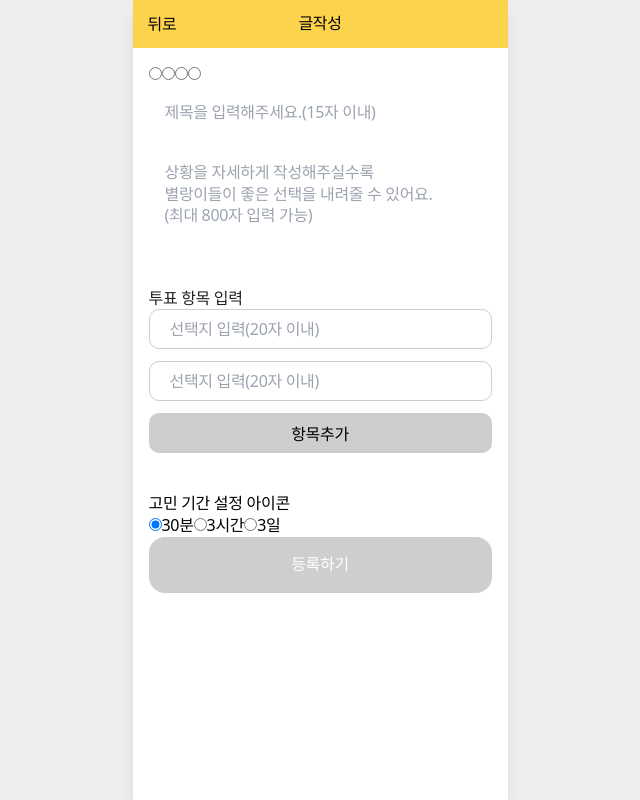
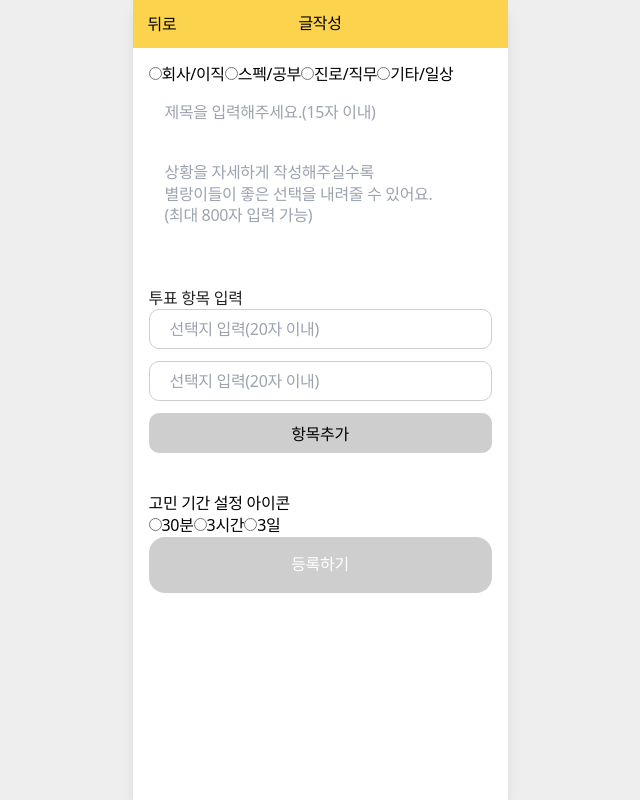
Before and after one commit to chwihae/frontend, a React (Vite) app: page /question in a window 1280 px wide. Shown: the whole page, without its empty margins (320-960 px from the left). Built offline with nearby package versions, Linux system fonts and the light colour scheme; no server answers; sample sign-in values are in the browser's storage; a web font is replaced by a local one.

Commit message:
feat : 카테고리명 변경 및 레이아웃 조정 (#8 #2 #5)

```diff
--- a/src/components/Home/TabBar.tsx
+++ b/src/components/Home/TabBar.tsx
@@ -14,11 +14,11 @@ const TabBar = ({ tabIndex, setTabIndex, setSolvedIndex }: TTabBar) => {
 
   return (
     <div className="mt-10 flex items-center justify-between">
-      <ol className="flex h-[35px] justify-center border-b-[1px] border-b-GS6">
+      <ol className="mb-3 flex h-[35px] justify-center border-b-[1px] border-b-GS6">
         {TABBAR.map((tab, index) => (
           <li key={tab.type}>
             <button
-              className={`scorebody1 tracking-wide-[0.16px] border-b-[3px] px-[14.671px] pb-3 text-center ${
+              className={`scoremedium16 tracking-wide-[0.16px] border-b-[3px] px-[6.4px] pb-3 text-center ${
                 index === tabIndex
                   ? 'border-b-emerald-600 font-bold'
                   : 'border-b-transparent'
--- a/src/components/Layout/Layout.tsx
+++ b/src/components/Layout/Layout.tsx
@@ -3,7 +3,7 @@ import { Outlet, ScrollRestoration } from 'react-router-dom';
 const Layout = () => {
   return (
     <div>
-      <div className="overflow-y-hidde relative mx-auto h-[100vh] max-h-[926px] w-full min-w-[375px] max-w-[428px] bg-white shadow-lg">
+      <div className="overflow-y-hidde relative mx-auto h-[100vh] max-h-[926px] w-[375px] max-w-[428px] bg-white shadow-lg">
         <div className="h-full">
           <Outlet />
         </div>
--- a/src/constants/home.ts
+++ b/src/constants/home.ts
@@ -1,8 +1,8 @@
 export const TABBAR = [
   { type: 'All', title: '전체' },
-  { type: 'COMPANY', title: '회사/산업' },
-  { type: 'SPEC', title: '스펙' },
-  { type: 'STUDY', title: '공부' },
+  { type: 'COMPANY', title: '회사/이직' },
+  { type: 'SPEC', title: '스펙/공부' },
+  { type: 'STUDY', title: '진로/직무' },
   { type: 'ETC', title: '기타/일상' },
 ];
 
--- a/src/constants/question.ts
+++ b/src/constants/question.ts
@@ -1,9 +1,15 @@
-export const CATEGORYOPTIONS = ['회사/산업', '스펙', '공부', '기타/일상'];
+export const CATEGORYOPTIONS = [
+  { type: 'CAREER', title: '회사/이직' },
+  { type: 'SPEC', title: '스펙/공부' },
+  { type: 'COMPANY', title: '진로/직무' },
+  { type: 'ETC', title: '기타/일상' },
+];
 
+const today = new Date();
 export const PERIODOPTIONS = [
-  { text: '30분', value: 30 * 60 * 1000 },
-  { text: '3시간', value: 3 * 60 * 60 * 1000 },
-  { text: '3일', value: 3 * 24 * 60 * 60 * 1000 },
+  { text: '30분', value: today.setMinutes(today.getMinutes() + 30) },
+  { text: '3시간', value: today.setHours(today.getHours() + 3) },
+  { text: '3일', value: today.setDate(today.getDate()) + 6 },
 ];
 
 export const PLACEHOLDER_CONTENT = `상황을 자세하게 작성해주실수록\n별랑이들이 좋은 선택을 내려줄 수 있어요.\n(최대 800자 입력 가능)`;
```
